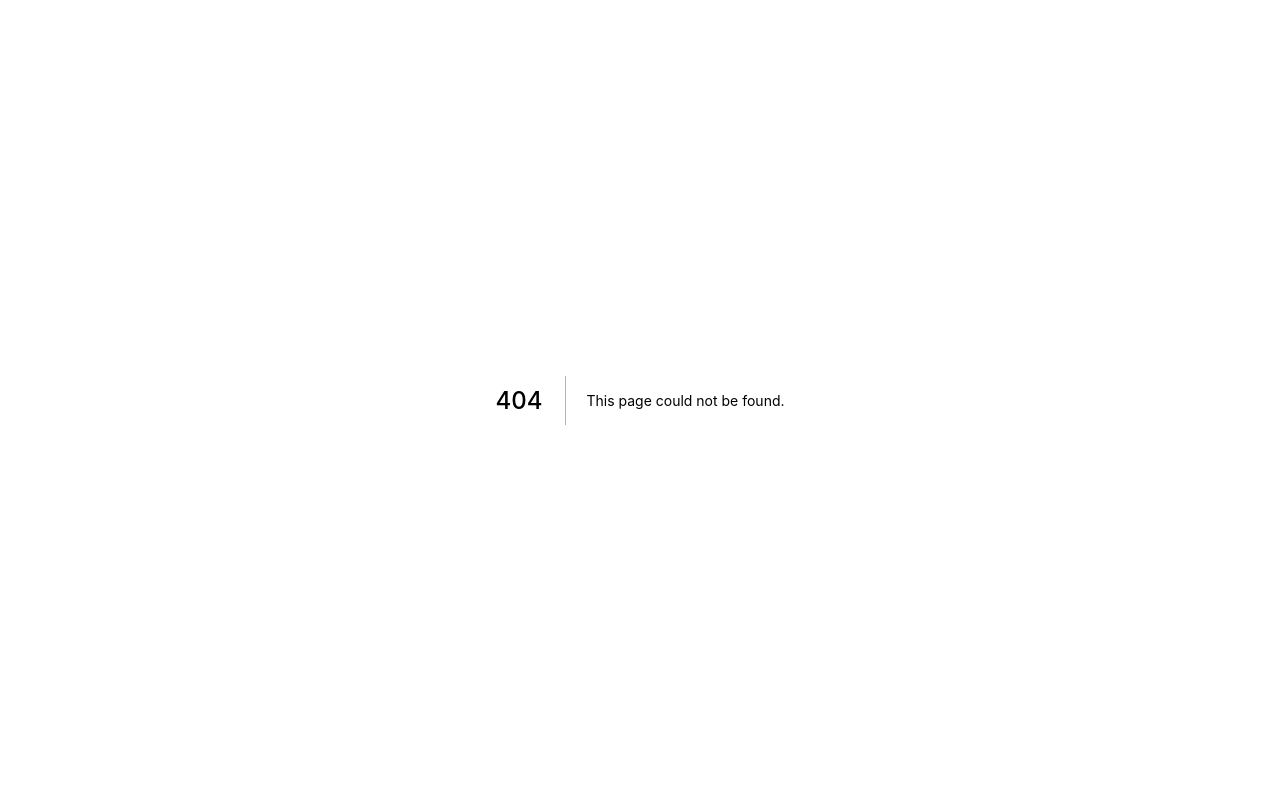
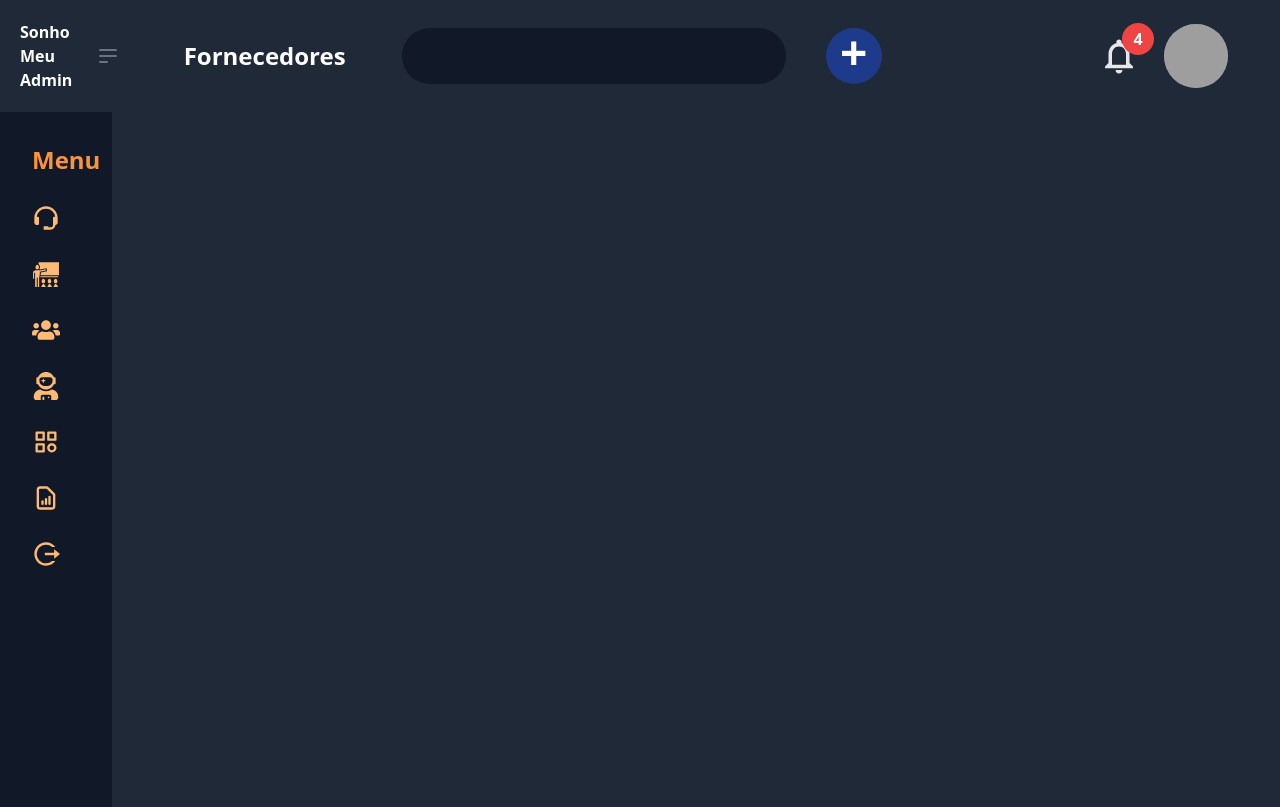
Before and after one commit to robsonmvieira/school-admin, a Next.js app: page /container in a window 1280 px wide. Before the commit this address had no page. Built offline with nearby package versions, Linux system fonts and the light colour scheme; grey boxes are pictures that could not be loaded.

Commit message:
✨add generic container to use inside admin

```diff
--- /dev/null
+++ b/src/pages/container.tsx
@@ -0,0 +1,47 @@
+import { ReactNode, useState } from "react"
+import Menu from "../components/menu"
+import ConfirmModal from "../components/shared/confirmModal";
+import Sidebar from "../components/sidebar";
+
+export type ContainerProps = {
+  children: ReactNode
+}
+const Container = ({children}: ContainerProps) => {
+
+  const [userMenuOpen, setUserMenuOpen] = useState(false);
+  const [isSideBarOpened, setIsSideBarOpened] = useState(false);
+  const [confirmationModalIsOpen, setConfirmationModalIsOpen] = useState(false);
+
+  const onDeleteHandler = () => {
+    setConfirmationModalIsOpen(!confirmationModalIsOpen)
+  }
+
+  const onExcludeItemHandler = () =>  {
+    console.log('excluiu');
+    setConfirmationModalIsOpen(false)
+  }
+
+  const onEditlHandler = () => {}
+  const onMoreDetailHandler= () => {}
+
+  return (
+    <div className="relative">
+    <div className="flex flex-col bg-gray-800">
+      <Menu
+        onUserAvatarHandler={() => setIsSideBarOpened(!isSideBarOpened)}
+        menuIsOpen={isSideBarOpened}
+        onMenuHandler={() => setUserMenuOpen(!userMenuOpen)}
+      />
+      <main className="bg-gray-800 flex-grow flex">
+        <Sidebar isSideBarOpened={userMenuOpen} />
+          {children}
+      </main>
+    </div>
+    {confirmationModalIsOpen && <ConfirmModal
+      onExcludeItemHandler={onExcludeItemHandler}
+      onHandlerCancel={() => setConfirmationModalIsOpen(false)} />}
+  </div>
+  )
+}
+
+export default Container
```
